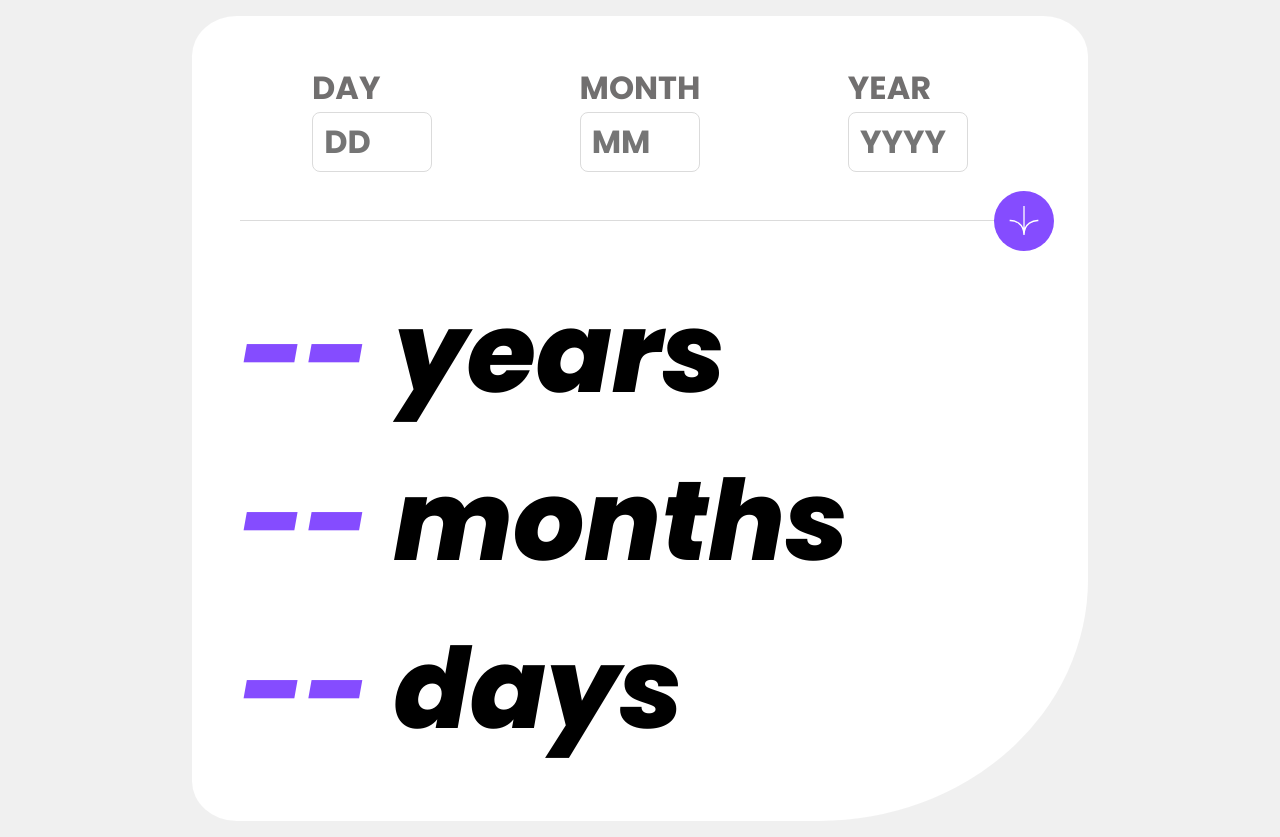
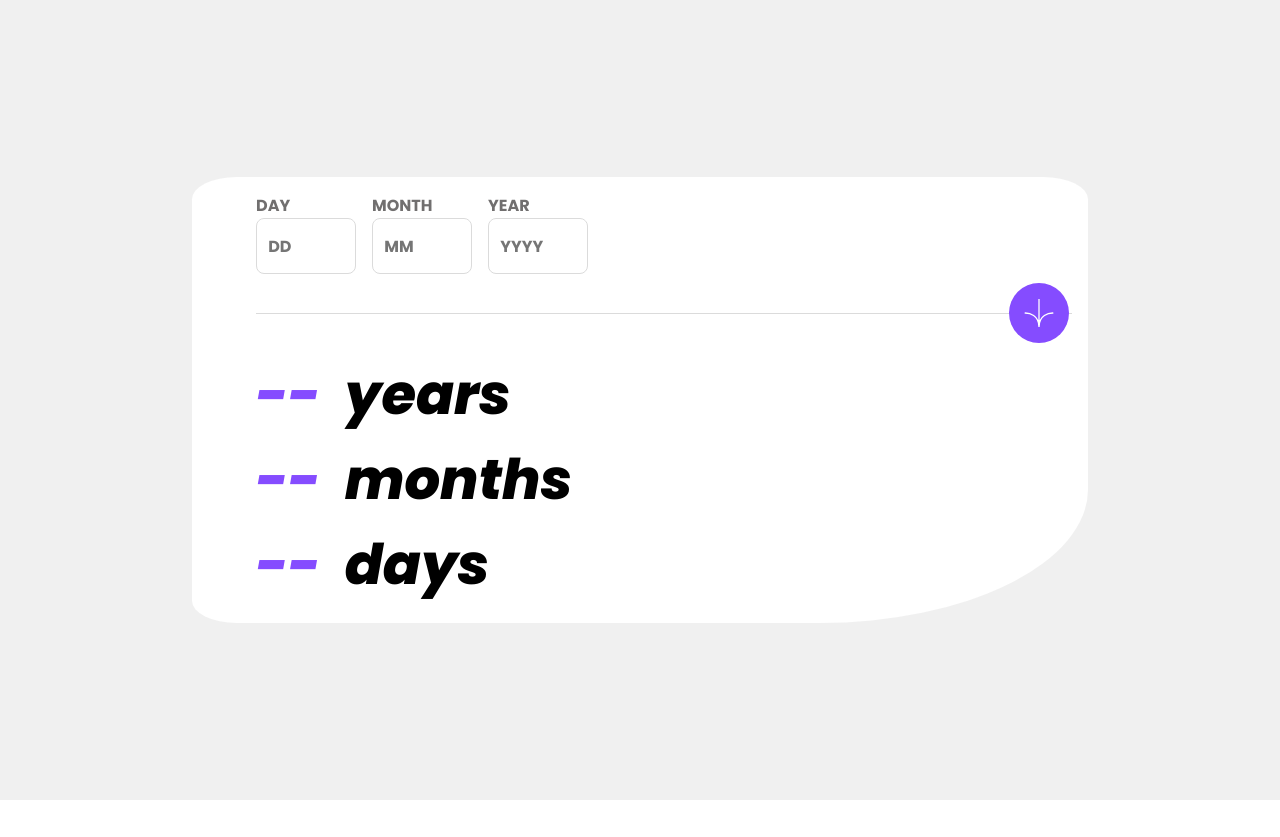
Before and after one commit to zeyd-inik/age-calculator-app, a Vue app: page / in a window 1280 px wide. After the commit the page ends 800 px from the top, so only its background shows below. Built offline with nearby package versions, Linux system fonts and the light colour scheme.

Commit message:
fix overflow

```diff
--- a/src/App.vue
+++ b/src/App.vue
@@ -58,7 +58,7 @@
 
         display: flex;
         flex-direction: column;
-        gap: 3rem;
+        gap: 2.4rem;
 
         width: 350px;
         padding: 2rem;
@@ -67,7 +67,7 @@
         border-radius: 5% 5% 30% 5%;
         @media (min-width: 1024px) {
             width: 70vw;
-            padding: 3rem;
+            padding: 1rem 1rem 1rem 4rem;
         }
         .entries_container {
             display: flex;
@@ -76,7 +76,8 @@
 
             color: $smokey_grey;
             @media (min-width: 1024px) {
-                justify-content: space-around;
+                justify-content: flex-start;
+                gap: 1rem;
             }
             .entry {
                 display: flex;
@@ -86,7 +87,7 @@
                 label {
                     font-size: 12px;
                     @media (min-width: 1024px) {
-                        font-size: 2rem;
+                        font-size: 1rem;
                     }
                 }
                 input[type='number'] {
@@ -106,9 +107,9 @@
                     border: 1px solid $light_grey;
                     outline: none;
                     @media (min-width: 1024px) {
-                        font-size: 2rem;
-                        width: 120px;
-                        height: 60px;
+                        font-size: 1rem;
+                        width: 100px;
+                        height: 56px;
                     }
 
                     &:focus {
@@ -146,6 +147,7 @@
                 align-items: center;
 
                 transition: all 0.3s ease;
+
                 &:hover {
                     background-color: $off_black;
                     cursor: pointer;
@@ -155,7 +157,7 @@
                     width: 30px;
                 }
                 @media (min-width: 1024px) {
-                    left: 98%;
+                    left: 96%;
                     transform: translate(-50%, -50%);
                 }
             }
@@ -166,7 +168,7 @@
             span {
                 font-size: 3rem;
                 @media (min-width: 1024px) {
-                    font-size: 7rem;
+                    font-size: 3.5rem;
                 }
             }
             .line {
```
